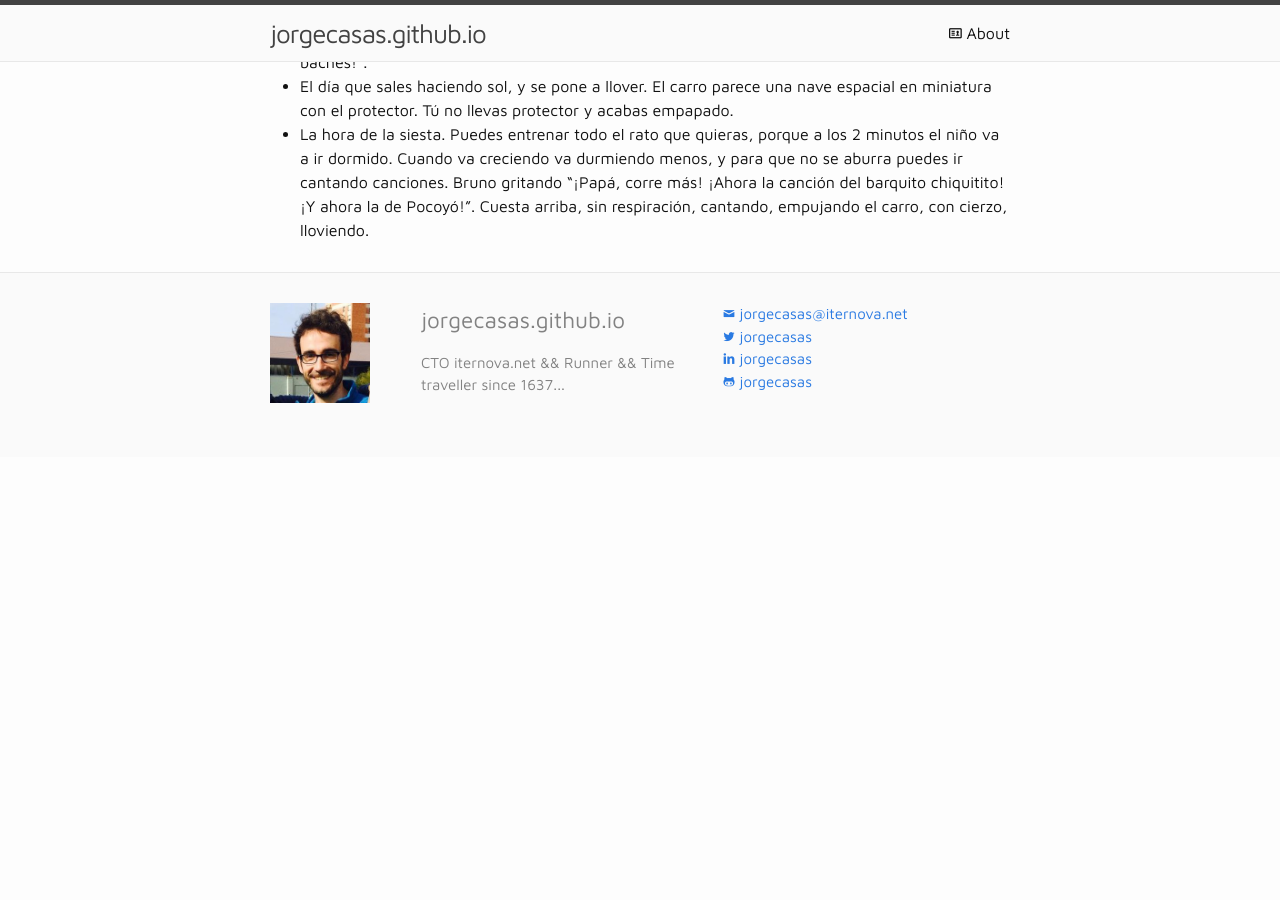
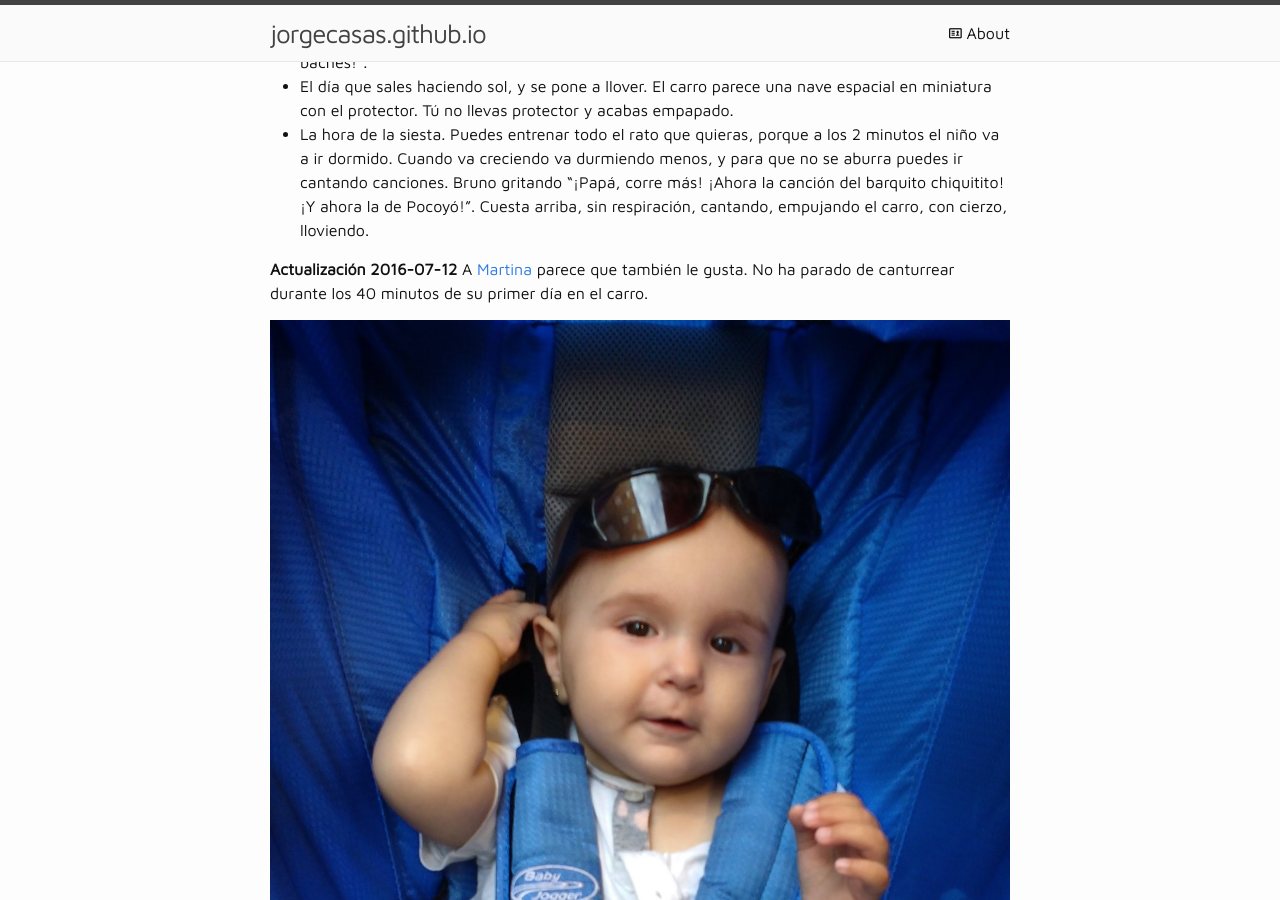
Before and after one commit to jorgecasas/jorgecasas.github.io, a Jekyll site: the page built from _posts/2016-05-07-locos-sobre-ruedas.markdown, in a window 1280 px wide and 900 px high, scrolled down 1646 px. Built offline with Jekyll 4.4.1, drawn with Linux system fonts in a browser that asks for light colours; comment, search, counter and statistics services are not loaded; before the commit the page ends 2103 px from its top, so only the background shows below that.

Commit message:
Updated post Locos sobre ruedas

```diff
--- a/_posts/2016-05-07-locos-sobre-ruedas.markdown
+++ b/_posts/2016-05-07-locos-sobre-ruedas.markdown
@@ -24,3 +24,8 @@ El poder correr con el carro tiene muchas cosas buenas, y no solo el poder hacer
 * Caminos. Pasas de ir sin un bache por la acera / carril bici / asfalto a que el niño vaya dando saltos. Cuando vuelves al asfalto te mira con cara de pena, como diciendo "¡Papá, quiero baches!".
 * El día que sales haciendo sol, y se pone a llover. El carro parece una nave espacial en miniatura con el protector. Tú no llevas protector y acabas empapado.
 * La hora de la siesta. Puedes entrenar todo el rato que quieras, porque a los 2 minutos el niño va a ir dormido. Cuando va creciendo va durmiendo menos, y para que no se aburra puedes ir cantando canciones. Bruno gritando "¡Papá, corre más! ¡Ahora la canción del barquito chiquitito! ¡Y ahora la de Pocoyó!". Cuesta arriba, sin respiración, cantando, empujando el carro, con cierzo, lloviendo.
+
+**Actualización 2016-07-12**
+A [Martina](https://twitter.com/martinacasasab) parece que también le gusta. No ha parado de canturrear durante los 40 minutos de su primer día en el carro.
+
+![Martina en su carro]({{ site.url }}/assets/images/2016-05-07-locos-sobre-ruedas-martina.jpg)
```
Also changed, not shown: assets/images/2016-05-07-locos-sobre-ruedas-martina.jpg (added).
